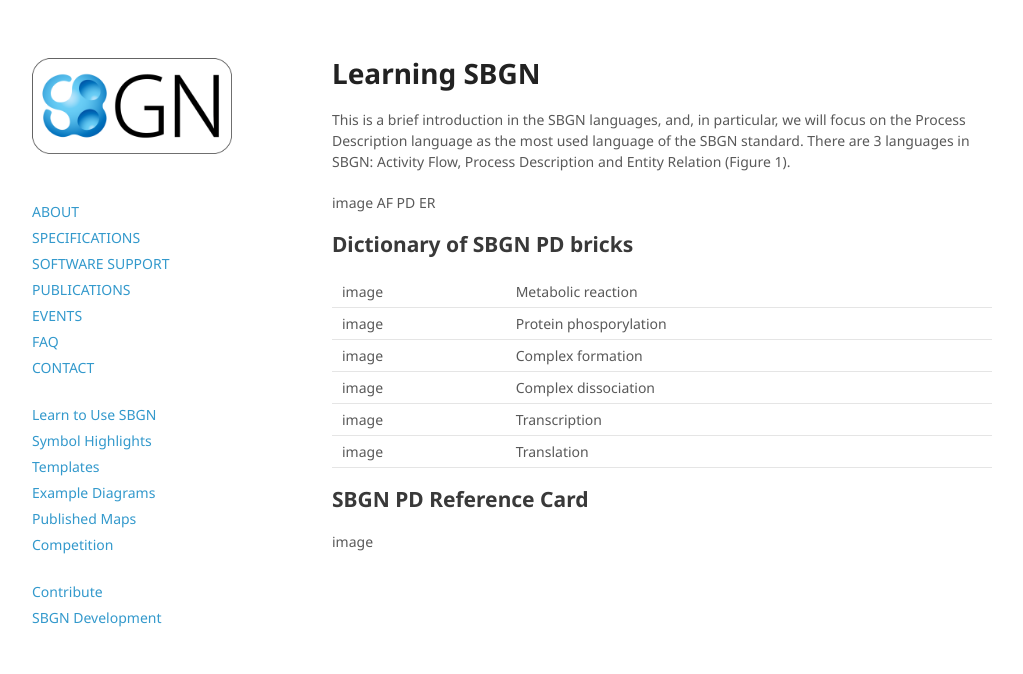
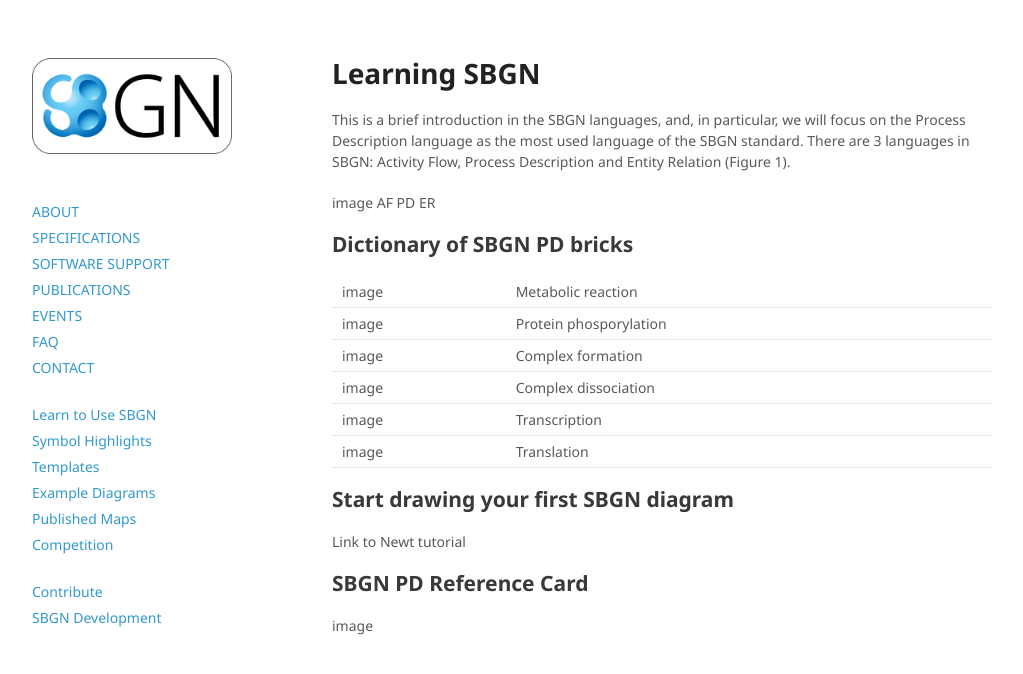
Before and after one commit to sbgn/sbgn, a Jekyll site: the page built from docs/learning_sbgn.md, in a window 1280 px wide. Shown: the top 674 px of the page, without its empty margins (128-1151 px from the left). Built offline with Jekyll 4.4.1, drawn with Linux system fonts in a browser that asks for light colours; nearby versions of some CDN libraries.

Commit message:
Update learning_sbgn.md

```diff
--- a/docs/learning_sbgn.md
+++ b/docs/learning_sbgn.md
@@ -19,6 +19,10 @@ image | Complex dissociation
 image | Transcription
 image | Translation
 
+## Start drawing your first SBGN diagram
+
+Link to Newt tutorial
+
 ## SBGN PD Reference Card
 
 image
```
